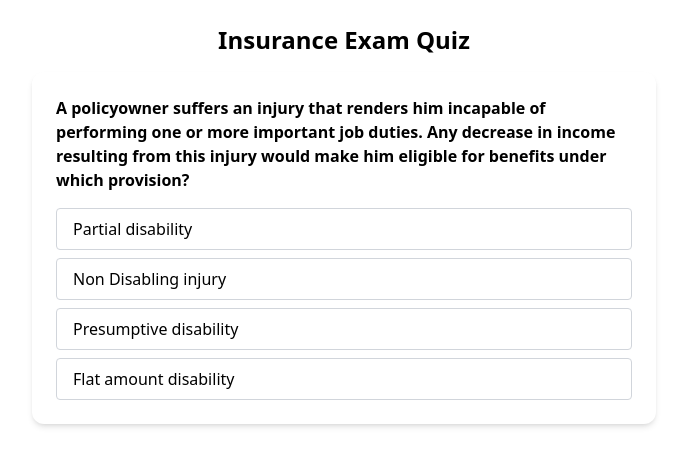
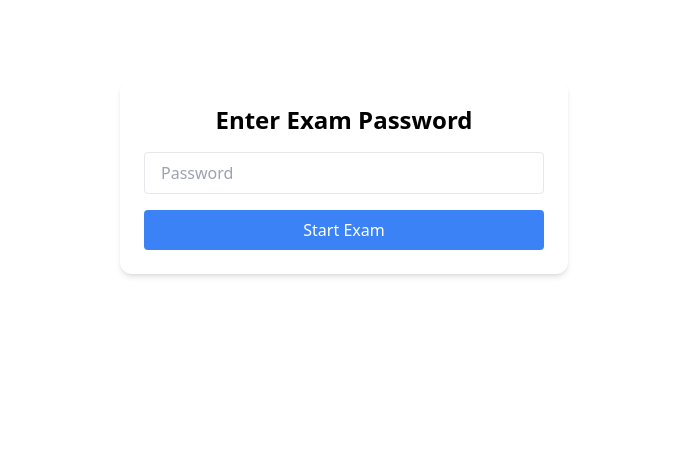
Before and after one commit to Arr1999-code/insurance-quiz, a React (Vite) app: page / in a window 1280 px wide. Shown: the top 466 px of the page, without its empty margins (296-983 px from the left). Built offline with nearby package versions, Linux system fonts and the light colour scheme.

Commit message:
Initial commit

```diff
--- a/src/App.jsx
+++ b/src/App.jsx
@@ -158,9 +158,9 @@ const originalQuizData = [
   }
 ];
 
-const quizData = [...originalQuizData].sort(() => Math.random() - 0.5);
-
 export default function QuizApp() {
+  const [authenticated, setAuthenticated] = useState(false);
+  const [password, setPassword] = useState("");
   const [currentQuestion, setCurrentQuestion] = useState(0);
   const [selectedAnswer, setSelectedAnswer] = useState(null);
   const [feedback, setFeedback] = useState(null);
@@ -190,6 +190,35 @@ export default function QuizApp() {
       setShowSummary(true);
     }
   };
+
+  const handlePasswordSubmit = () => {
+    if (password === "insur101") {
+      setAuthenticated(true);
+    } else {
+      alert("Incorrect password. Please try again.");
+    }
+  };
+
+  if (!authenticated) {
+    return (
+      <div className="p-6 max-w-md mx-auto mt-20 bg-white rounded-xl shadow-md">
+        <h1 className="text-2xl font-bold mb-4 text-center">Enter Exam Password</h1>
+        <input
+          type="password"
+          placeholder="Password"
+          className="w-full px-4 py-2 border rounded mb-4"
+          value={password}
+          onChange={(e) => setPassword(e.target.value)}
+        />
+        <button
+          onClick={handlePasswordSubmit}
+          className="w-full bg-blue-500 text-white px-4 py-2 rounded hover:bg-blue-600"
+        >
+          Start Exam
+        </button>
+      </div>
+    );
+  }
 
   return (
     <div className="p-6 max-w-2xl mx-auto">
```
